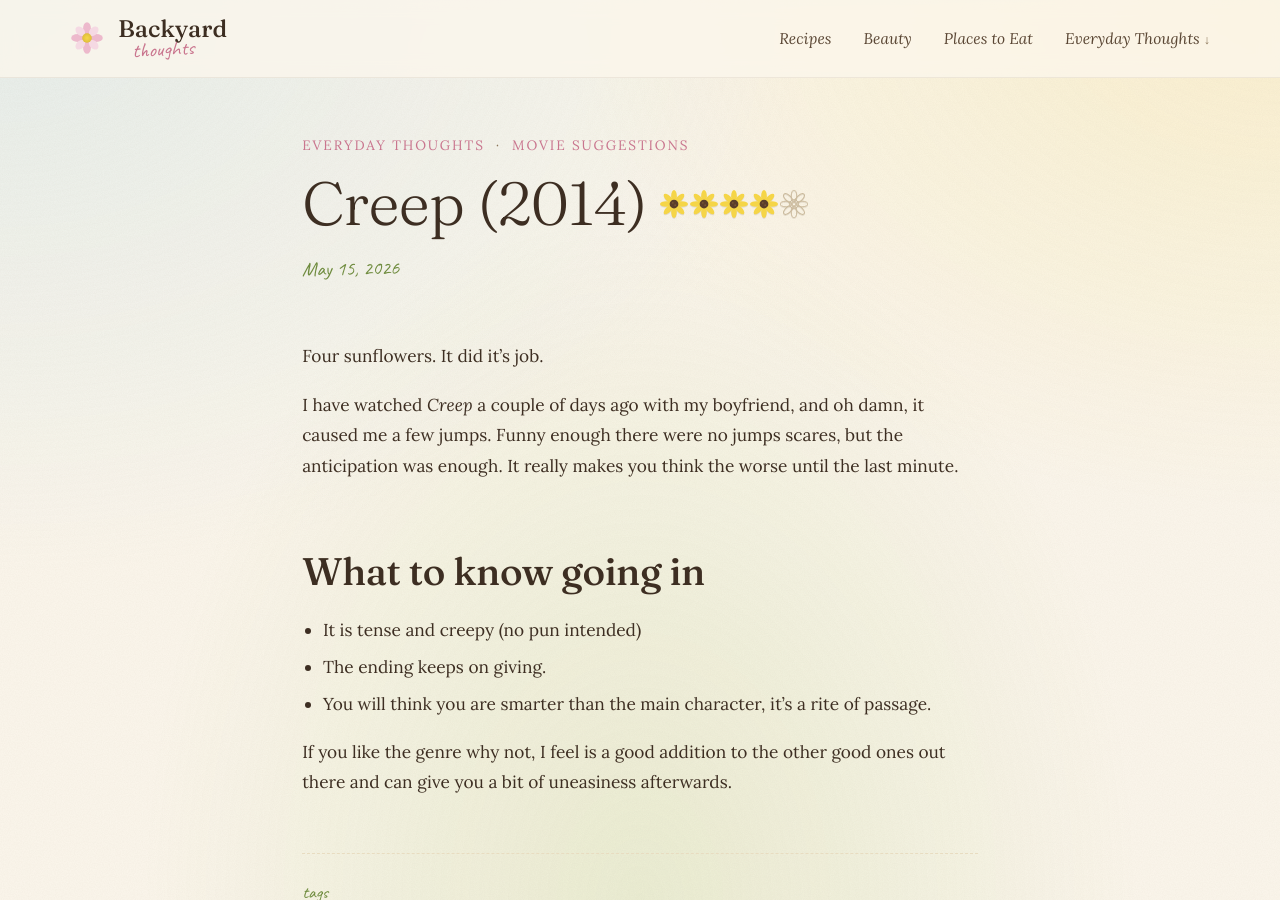
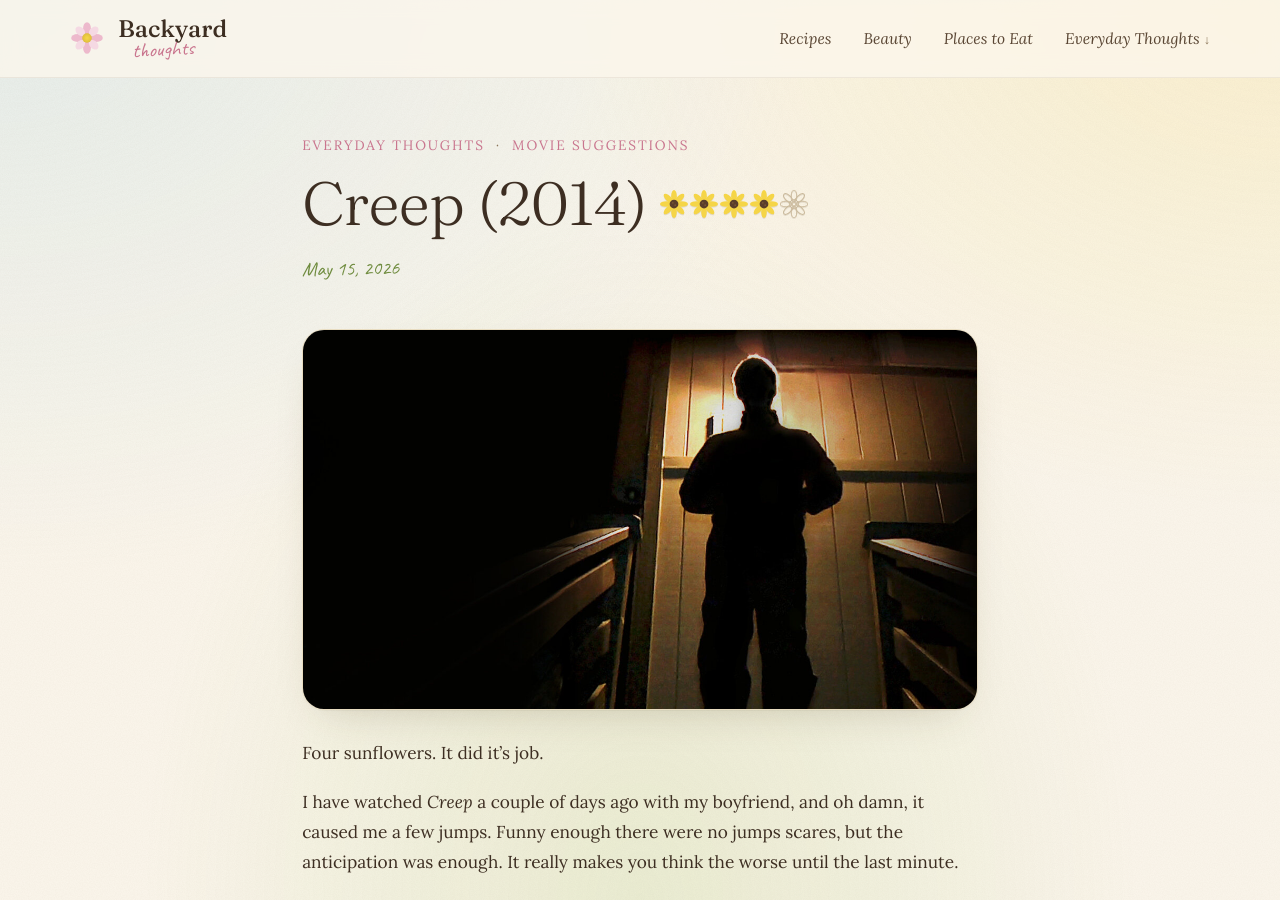
Before and after one commit to SupDoK/backyardthoughts.com, a Jekyll site: the page built from _thoughts/2026-05-07-creep.md, in a window 1280 px wide and 900 px high. Built offline with Jekyll 4.4.1, drawn with Linux system fonts in a browser that asks for light colours.

Commit message:
Update 2026-05-07-creep.md
added cover image

```diff
--- a/_thoughts/2026-05-07-creep.md
+++ b/_thoughts/2026-05-07-creep.md
@@ -4,6 +4,7 @@ date: 2026-05-15
 subcategory: movie-suggestions
 sunflowers: 4
 tags: [horror, scary, not sleeping tonight]
+cover_image: /assets/images/creep.jpg
 excerpt: A perfect anxiety filled movie. You will not trust a stranger anymore. As if.
 ---
 
```
